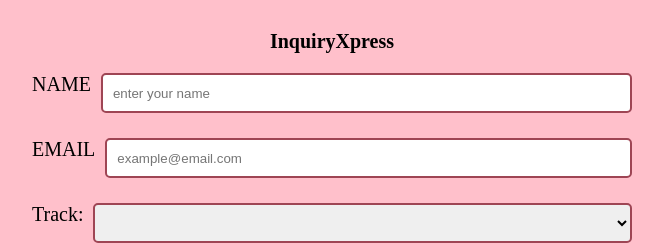
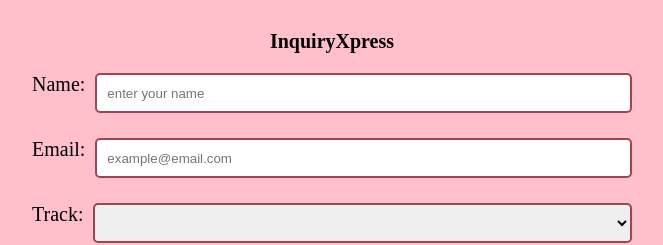
Before and after one commit to veiled-coder/inquiryXpress, a React (Create React App) app: page / in a window 1280 px wide. Shown: the top 245 px of the page, without its empty margins (308-971 px from the left). Built offline with nearby package versions, Linux system fonts and the light colour scheme.

Commit message:
labels to lowercase

```diff
--- a/src/components/Form.js
+++ b/src/components/Form.js
@@ -61,7 +61,7 @@ function Form() {
           : ""}
       </p>
       <div className="form-group">
-        <label htmlFor="name">NAME</label>
+        <label htmlFor="name">Name:</label>
         <div className="form-group_input">
           <input
             className="inputfield"
@@ -83,7 +83,7 @@ function Form() {
       </div>
       {/* EMAIL */}
       <div className="form-group">
-        <label htmlFor="email">EMAIL</label>
+        <label htmlFor="email">Email:</label>
         <div className="form-group_input">
           <input
             className="inputfield"
```
Also changed, not shown: src/styles/form.css (line endings or trailing spaces).
